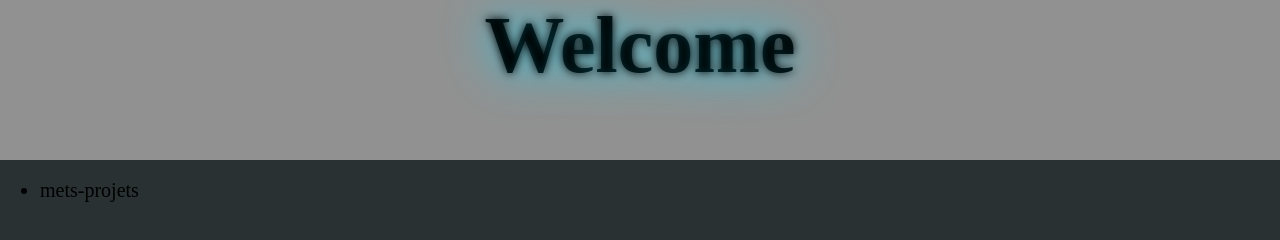
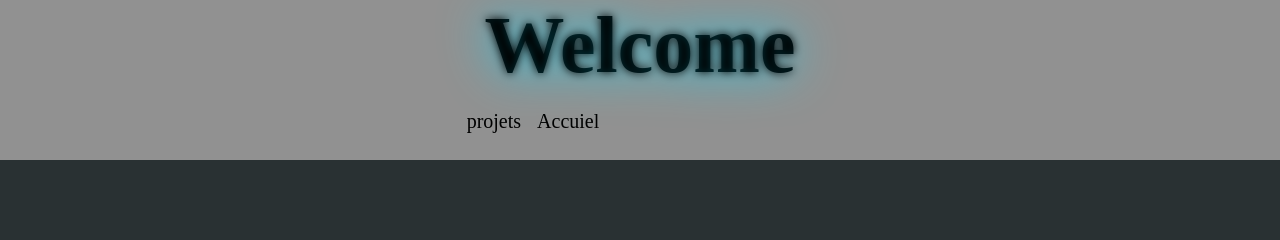
Before and after one commit to Rube3n/Integration-Wireframe, a plain HTML site: page index.html in a window 1280 px wide. Drawn offline with Linux system fonts and the light colour scheme.

Commit message:
commit html nav

```diff
--- a/assets/css/styles.css
+++ b/assets/css/styles.css
@@ -1,4 +1,4 @@
-/* bg-color */
+/* -------------------- bg-color ------------------- */
 .bg-black {
   background-color: #293133;
 }
@@ -7,7 +7,7 @@
   background-color: #919191;
 }
 
-/* text-font */
+/* ------------------- text-font -------------------*/
 
 .text-xl {
   font-size: 1.25rem; /* 20px */
@@ -30,6 +30,19 @@
   color: #00d9ff;
 }
 
+.align-baseline {
+  vertical-align: baseline;
+}
+
+.no-underline	{
+  text-decoration-line: none;
+}
+
+.list-none {
+  list-style: none;
+}
+
+
 .relative {
   position: relative;
 }
@@ -38,7 +51,7 @@
   font-weight: 900;
 }
 
-/* margin-pading */
+/* ------------------ margin-pading ------------------------ */
 
 .m-0 {
   margin: 0px;
@@ -52,6 +65,11 @@
   padding-top: 0px;
 }
 
+.pr-4 {
+  padding-right: 1rem; /* 16px */
+}
+
+
 .pl-12 {
   padding-left: 3rem; /*48px  */
 }
@@ -59,17 +77,37 @@
   padding-bottom: 2rem;
 }
 
-/* flex */
+.space-x-16 {
+  margin-left: 4rem;
+}
+
+
+/* ------------GRID------------- */
+
+.container {
+  display: grid;
+}
+
+.grid-cols-3{
+ grid-template-columns: repeat(3, minmax(0, 1fr));
+}
+
+
+/* ------------flex----------- */
 
 .flex {
   display: flex;
+}
+
+.flex-row {
+  flex-direction: row;
 }
 
 .justify-center {
   justify-content: center;
 }
 
-/* height-width */
+/* ---------------------- height-width ----------------------*/
 
 .h-auto {
   height: auto;
@@ -91,7 +129,7 @@
   width: 100vw;
 }
 
-/* annimation */
+/*--------------- annimation ---------------- */
 
 .light::before {
   position: absolute;
--- a/index.html
+++ b/index.html
@@ -9,21 +9,34 @@
   </head>
   <body class="bg-black m-0">
     <!-- Ceci est la branch de Ruben -->
-    <header class="bg-white h-40 w-full">
+    <header class="bg-white h-40 w-full container grid-cols-3">
+      <div>
+
+      </div>
+
+
+      <div>
         <h1
           data-text="Welcome"
           class="m-0 light text-7xl text-linear-1 text-center font-black relative justify-center"
         >
           Welcome
         </h1>
-    </header>
+
         <nav>
-  <ul>
-    <li class="text-xl">
-      mets-projets
+          <ul class="flex flex-row no-underline list-none ">
+            <li class="text-xl pr-4">
+              projets
             </li>
+              <li class="text-xl pr-4">
+                Accuiel
+              </li>
+
           </ul>
         </nav>
+      </div>
+
+    </header>
 
 
   </body>
```
Lines whose indentation alone changed are shown as unchanged.
